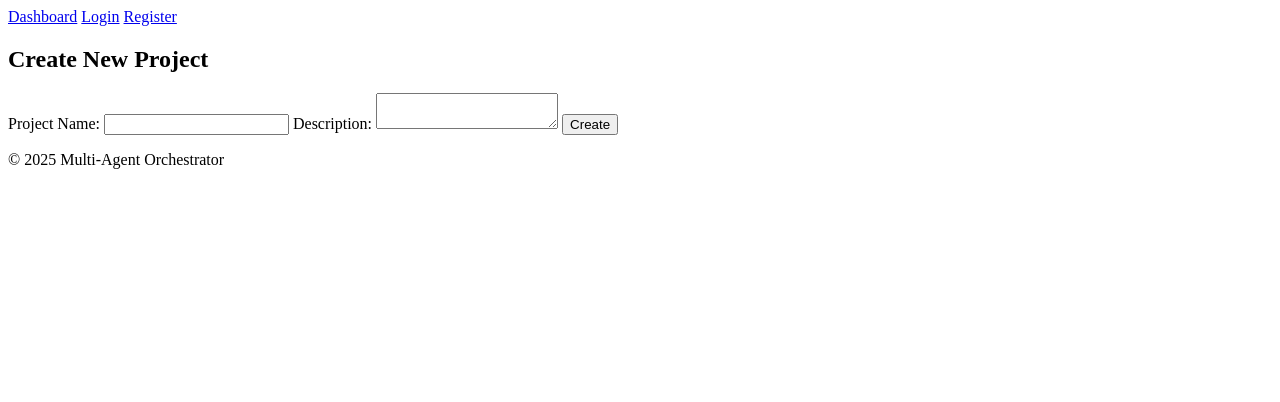
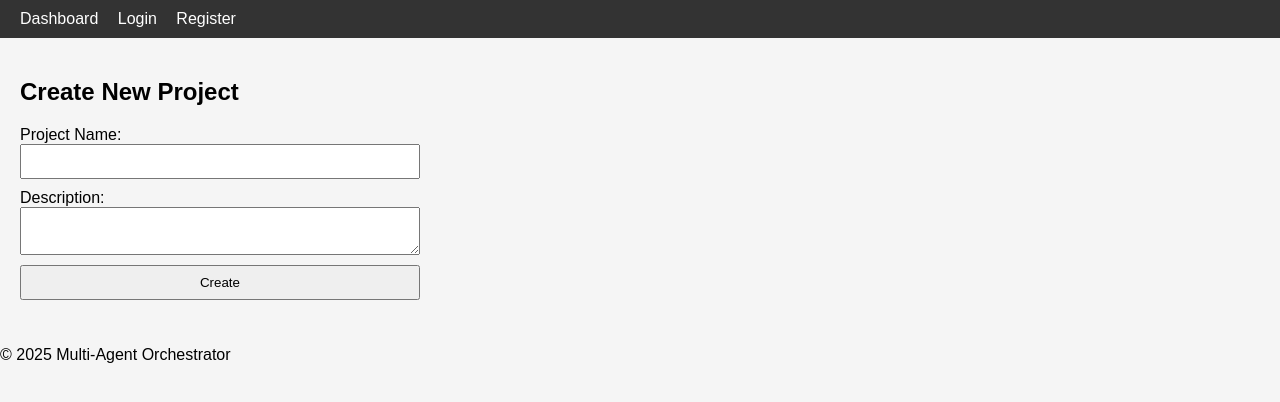
Before and after one commit to ilyeseia/multi-agent-orchestrator-web, a Flask app: template templates/project_new.html in a window 1280 px wide. Shown: the top 402 px of the page. Run offline with Flask 3, Linux system fonts and the light colour scheme; the template is opened without the code that fills it, so the values that code supplies are empty; parts of the project's set-up code (start-up, migrations or seed data) failed here and were passed over.

Commit message:
Update styles.css

```diff
--- a/static/css/styles.css
+++ b/static/css/styles.css
@@ -1,45 +1,46 @@
-/* ===============================
-   Styles personnalisés supplémentaires
-   =============================== */
-
-/* تخصيص ألوان الأزرار */
-.btn-primary {
-    @apply bg-blue-600 text-white px-4 py-2 rounded hover:bg-blue-700;
+body {
+    font-family: Arial, sans-serif;
+    margin: 0;
+    padding: 0;
+    background: #f5f5f5;
 }
 
-.btn-success {
-    @apply bg-green-600 text-white px-4 py-2 rounded hover:bg-green-700;
+header {
+    background: #333;
+    color: white;
+    padding: 10px 20px;
 }
 
-/* تخصيص Inputs */
-input, textarea {
-    @apply border border-gray-300 p-2 rounded w-full;
+header nav a {
+    color: white;
+    margin-right: 15px;
+    text-decoration: none;
 }
 
-/* تخصيص البطاقات */
-.card {
-    @apply bg-white p-4 rounded shadow mb-4;
+main {
+    padding: 20px;
 }
 
-/* رسالة التنبيه */
-.flash-message-success {
-    @apply bg-green-200 text-green-800 p-3 rounded mb-4;
+form {
+    display: flex;
+    flex-direction: column;
+    max-width: 400px;
 }
 
-.flash-message-error {
-    @apply bg-red-200 text-red-800 p-3 rounded mb-4;
+form input, form textarea, form button {
+    margin-bottom: 10px;
+    padding: 8px;
 }
 
-/* جدول المشاريع */
-.table {
-    @apply w-full border-collapse border border-gray-300;
+.projects-list {
+    display: flex;
+    flex-wrap: wrap;
+    gap: 10px;
 }
 
-.table th, .table td {
-    @apply border border-gray-300 p-2 text-left;
+.project-card {
+    background: white;
+    padding: 15px;
+    border-radius: 5px;
+    width: 200px;
 }
-
-/* رسائل الخطأ */
-.error-text {
-    @apply text-red-600 text-sm mt-1;
-}
```
